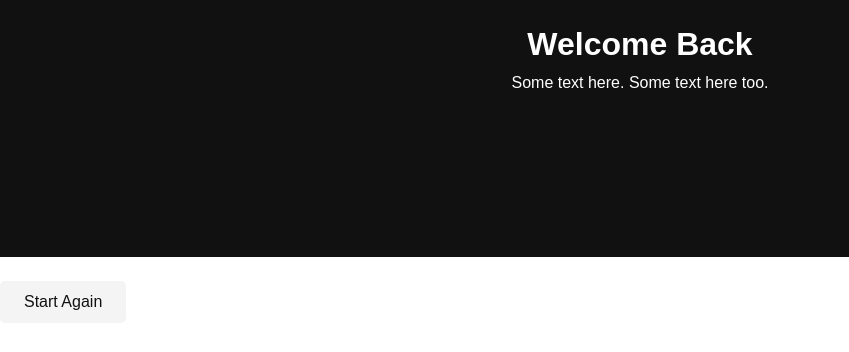
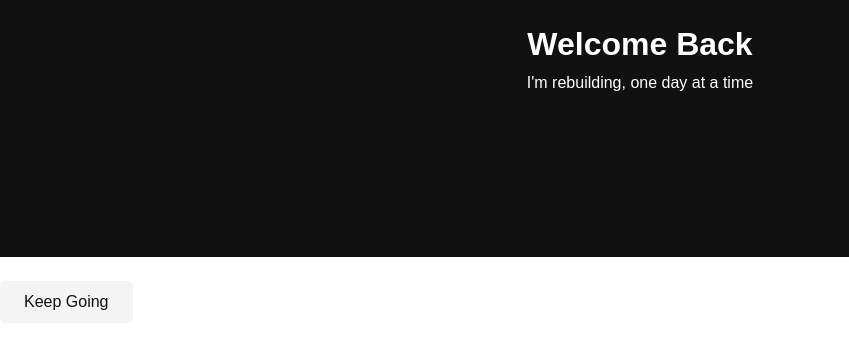
Before and after one commit to faithsamuel/comeback-day-1, a plain HTML site: page index.html in a window 1280 px wide. Both pictures are taken after a click on the button "Start Again". Shown: the part 143-495 px from the top of the page, 0-849 px from the left. Drawn offline with Linux system fonts and the light colour scheme.

Commit message:
Day 3: in day 2- added Javascript events and DOM Interactions

```diff
--- a/index.html
+++ b/index.html
@@ -35,5 +35,6 @@
         <p>Day 1 - Showing up</p>
     </footer>
 
+   <script src="script.js"></script>
 </body>
 </html>
--- /dev/null
+++ b/script.js
@@ -0,0 +1,23 @@
+console.log("Day3: Javascript is awake");
+
+const button = document.querySelector("button");
+const headerText = document.querySelector("header p");
+
+console.log(button);
+console.log(headerText);
+
+// Event Listener
+
+let isReset = true;
+
+button.addEventListener("click", () => {
+    if(isReset) {
+        headerText.textContent = "I'm rebuilding, one day at a time";
+        button.textContent = "Keep Going";
+    } else {
+        headerText.textContent = "You didn't lose it. You paused.";
+        button.textContent = "Start Again";
+    }
+
+    isReset = !isReset;
+});
--- a/style.css
+++ b/style.css
@@ -61,6 +61,10 @@ button:hover {
     background: #e0b820;
 }
 
+button:active {
+    transform: scale(0.97);
+}
+
 
 /* media queries */
 
```
